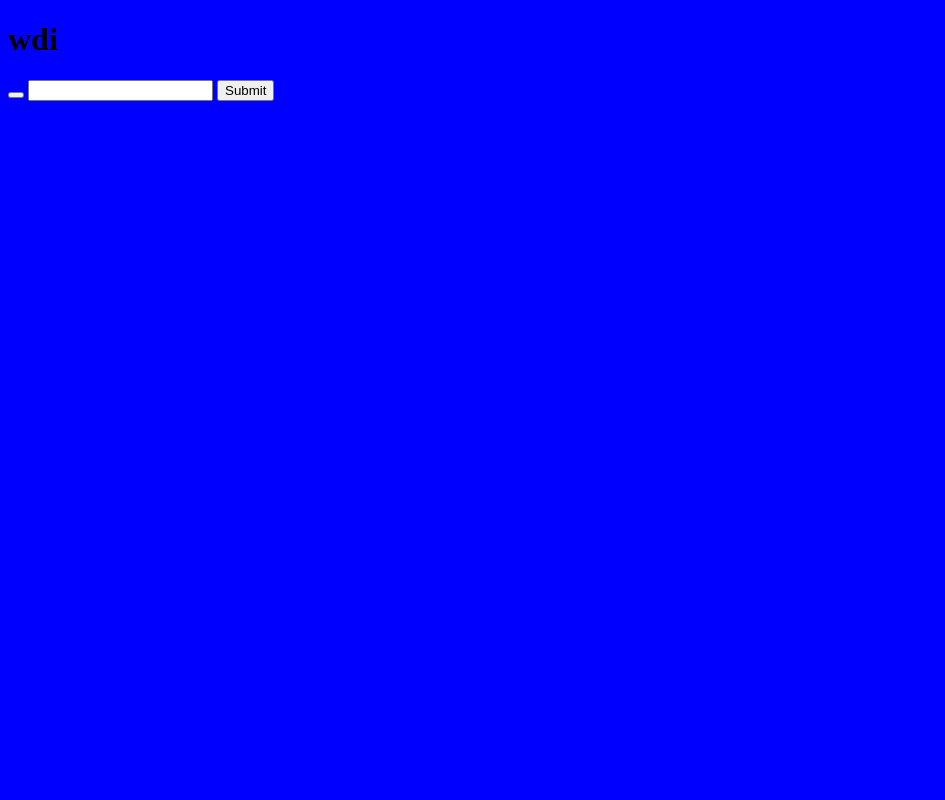
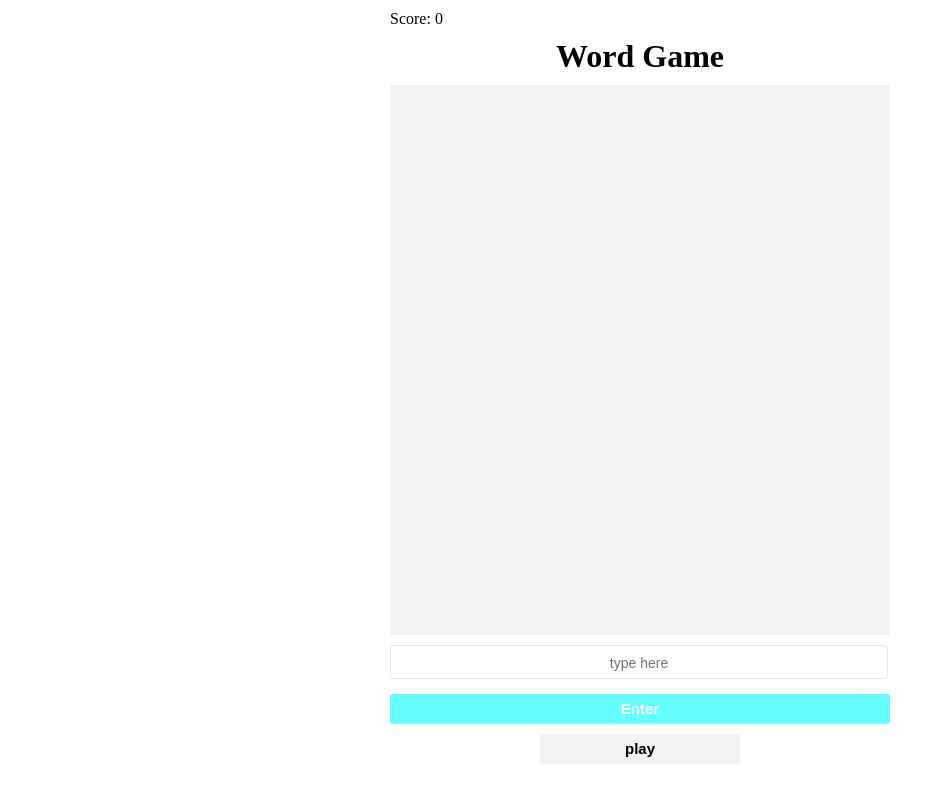
Before and after one commit to siobhanpotter/WDI_PROJECT_1, a PHP site: page / in a window 1280 px wide. Shown: the whole page, without its empty margins (0-945 px from the left). Run offline with PHP 8.4, Linux system fonts and the light colour scheme; some libraries are stand-ins or nearby versions.

Commit message:
added animation - first word falling

```diff
--- a/css/style.css
+++ b/css/style.css
@@ -1,3 +1,66 @@
+
+
 body {
-  background-color: blue;
+  background-color: white;
 }
+
+h1 {
+  margin: 10px auto;
+  width: 300px;
+  text-align: center;
+}
+
+main {
+  margin: 10px auto;
+  width: 500px;
+}
+
+.screen {
+  background-color: #f2f2f2;
+  height: 550px;
+}
+
+.fallingWord {
+  float: right;
+  font-size: 30px;
+  position: absolute;
+}
+
+button, input[type="submit"] {
+  background-color: #66ffff;
+  color: #fff;
+  border: 0;
+  width: 100%;
+  display: block;
+  font-size: 15px;
+  border-radius: 3px;
+  font-weight: bold;
+  line-height: 28px;
+}
+
+input[type="text"] {
+  width: 96%;
+  background-color: white;
+  border: 1px solid #e6e6e6;
+  font-size: 14px;
+  padding: 9px 8px 7px;
+  border-radius: 3px;
+  margin-bottom: 5px;
+  margin-top: 10px;
+  margin-left: auto;
+  margin-right: auto;
+  text-align: center;
+}
+
+input[type="submit"] {
+  border: 0;
+  margin-top: 10px;
+}
+
+.playButton {
+  height: 30px;
+  width: 200px;
+  color: black;
+  background-color: #f2f2f2;
+  margin: 10px auto;
+}
--- a/index.html
+++ b/index.html
@@ -12,9 +12,29 @@
     <script src="js/app.js" charset="utf-8"></script>
   </head>
   <body>
-    <h1>wdi</h1>
-    <button></button>
-    <input type="text">
-    <input type="submit">
+
+    <main>
+
+      <div class="score-board">
+        Score: <span class="score">0</span>
+      </div>
+
+    <h1>Word Game</h1>
+
+    <section>
+      <div class="screen">
+        <div class="fallingWord" id="fallingWord"></div>
+      </div>
+    </section>
+
+    <form>
+    <input type="text" placeholder="type here">
+    <input type="submit" value="Enter">
+    </form>
+    <button class="playButton" value="play">play</button>
+    </main>
+    <footer>
+    </footer>
+
   </body>
 </html>
--- a/js/app.js
+++ b/js/app.js
@@ -2,12 +2,15 @@ $(() => {
 
 // console.log('hello');
 const $h1 = $('h1');
-const $button = $('button');
+const $playButton = $('.playButton');
 let $input = $('input[type="text"]');
 let $submitButton = $('input[type="submit"]');
 let $userInput = $input.val();
 let wordsArray = ['cat', 'hat', 'bat'];
 let jumbledWordsArray = [];
+let points = [];
+let $fallingWord = $('#fallingWord');
+console.log($fallingWord.html());
 
 
 
@@ -19,17 +22,18 @@ function randomizeLetters() {
   let jumbledWordJoined = jumbledWord.join('');
   // console.log(jumbledWordJoined);
   jumbledWordsArray.push(jumbledWordJoined);
-  // console.log(jumbledWordsArray);
+  console.log(jumbledWordsArray);
 };
 
 function randomizeLettersloop() {
   //here is where the checkAnswer would be located, I think.
   for (var i = 0; i < jumbledWordsArray.length; i++) {
-    jumbledWordsArray[i]
-    randomizeLetters();
+    jumbledWordsArray[i].randomizeLetters();
     console.log(jumbledWordsArray);
   }
-}
+};
+
+randomizeLettersloop();
 
 
 
@@ -50,19 +54,35 @@ function randomizeLettersloop() {
 //   };
 // };
 
+//////////////////////////////////////////////////NEED THIS (BELOW)////////////////////
+// $playButton.one('click', function() {
+//   randomizeLetters();
+//   //add the jumbledWordsArray to #fallingWord
+//   $fallingWord.html(jumbledWordsArray);
+//   //make the word fall from the top of the screen.
+// });
 
-$button.on('click', function() {
-  randomizeLetters();
+
+
+$playButton.on('click',function(){
+    // console.log('hello');
+    randomizeLetters();
+    $fallingWord.html(jumbledWordsArray);
+    $fallingWord.animate({top: '+580px'}, 9000);
+    $fallingWord.animate({opacity: '0'}, 1);
 });
+
 
 $submitButton.on('click', function(e) {
   e.preventDefault();
   $userInput = $input.val();
-
   // console.lo g($userInput);
   checkAnswer();
+  console.log(points);
 });
 
+
+//NEED FALLING WORD TO CONTAIN JUMBLED WORDS ARRAY
 
 
 function checkAnswer() {
@@ -71,10 +91,16 @@ function checkAnswer() {
 
   // If the contents of the imput box is the same as wordsArray[i], make the word dissapear / display none, alert the user they have got the correct answer, allow the user to move on to the next word.
   if($userInput === wordsArray[0]) {
-    alert('correct answer');
+    // alert('correct answer');
+    $fallingWord.animate({opacity: '0'}, "fast");
+    points ++;
     // console.log(`yay ${wordsArray[0]}`);
+    //if the user answer is correct display none for words array[0]
+    //if the user answer is correct randomize the next word
+    //"                            " then check the answer of the next word.
   } else {
       alert('keep trying');
+      points --;
     }
 
 }
@@ -85,6 +111,8 @@ function resetGame() {
 }
 
 function animateWords() {
+
+
 }
 
 
@@ -95,15 +123,7 @@ function animateWords() {
 
 
 
-// $("button").click(function(){
-//     // console.log('hello');
-//     $("h1").animate({
-//         left: '250px',
-//         // opacity: '0.5',
-//         // height: '150px',
-//         // width: '150px'
-//     });
-// });
+
 
 
 });
```
